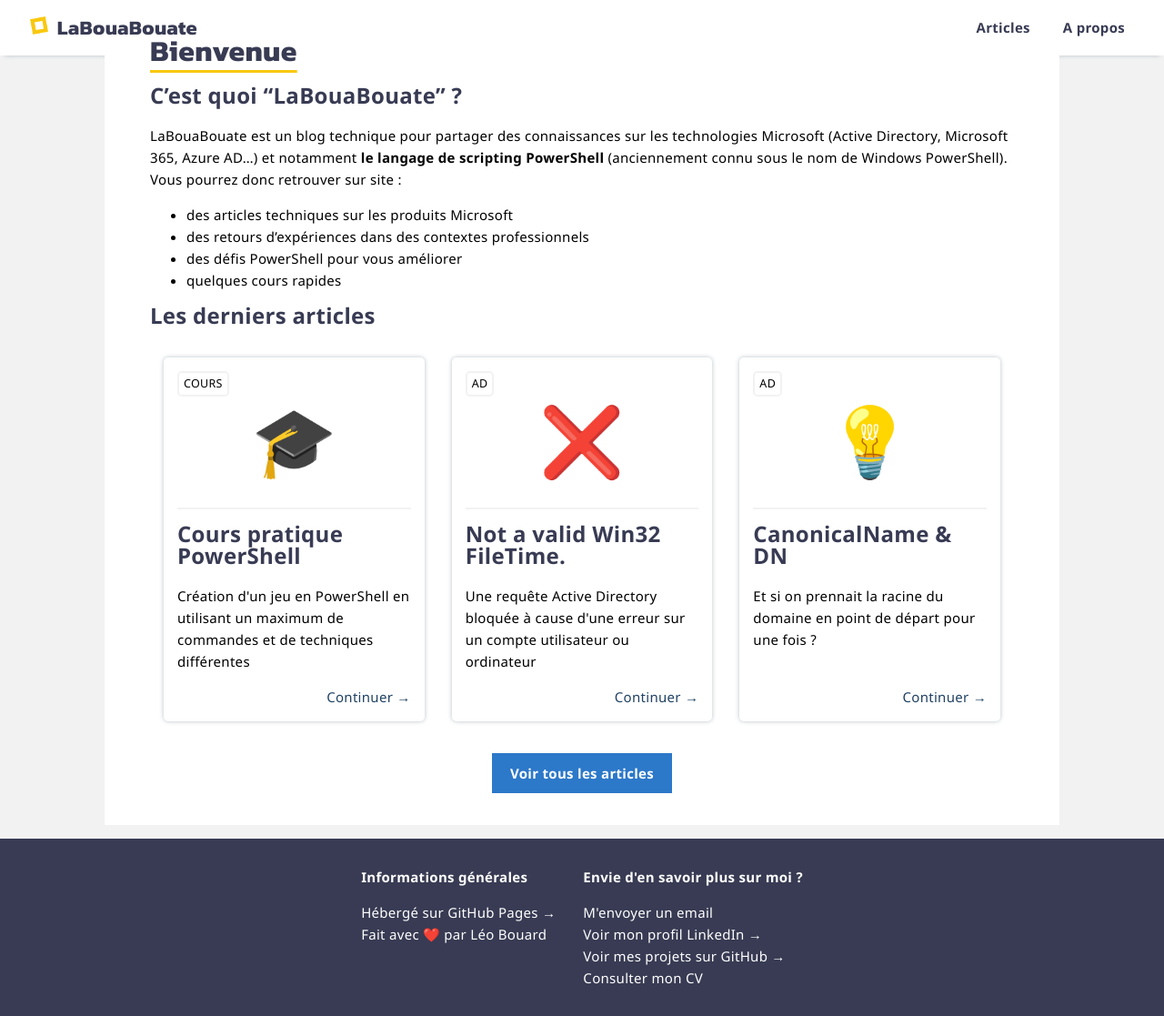
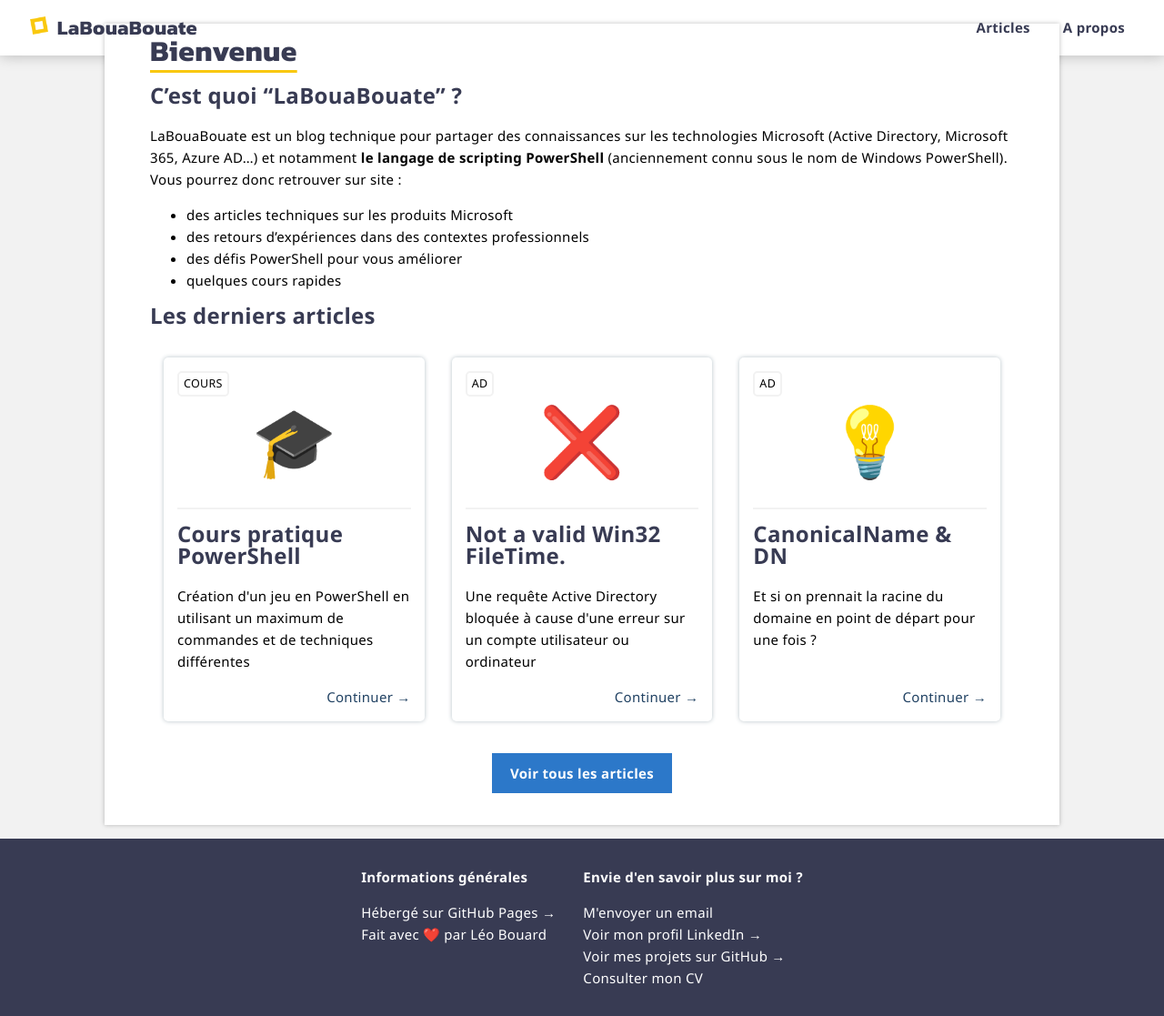
Before and after one commit to leobouard/leobouard.github.io, a Jekyll site: the page built from index.md, in a window 1280 px wide. Shown: the whole page at 91% size. Built offline with Jekyll 4.4.1, drawn with Linux system fonts in a browser that asks for light colours; some web fonts are replaced; our own code applies the rules of GitHub Pages for plain Markdown files.

Commit message:
Update style.scss

```diff
--- a/assets/css/style.scss
+++ b/assets/css/style.scss
@@ -37,13 +37,13 @@
 
 nav {
     background-color: #fff;
-    box-shadow: 0 5px 5px -5px #b8c3c9;
+    box-shadow: 0 0 15px 0 #00000040;
     display: block;
     margin: 0;
     overflow: hidden;
     padding-left: 15px;
     padding-right: 25px;
-    position: absolute fixed;
+    position: static;
 }
 
 nav > a {
@@ -82,6 +82,7 @@
     margin-top: -50px;
     max-width: 950px;
     overflow: hidden;
+    box-shadow: 0 0 5px 0 #00000040;
 
     /* --- BUTTON LINK --- */
 
```
